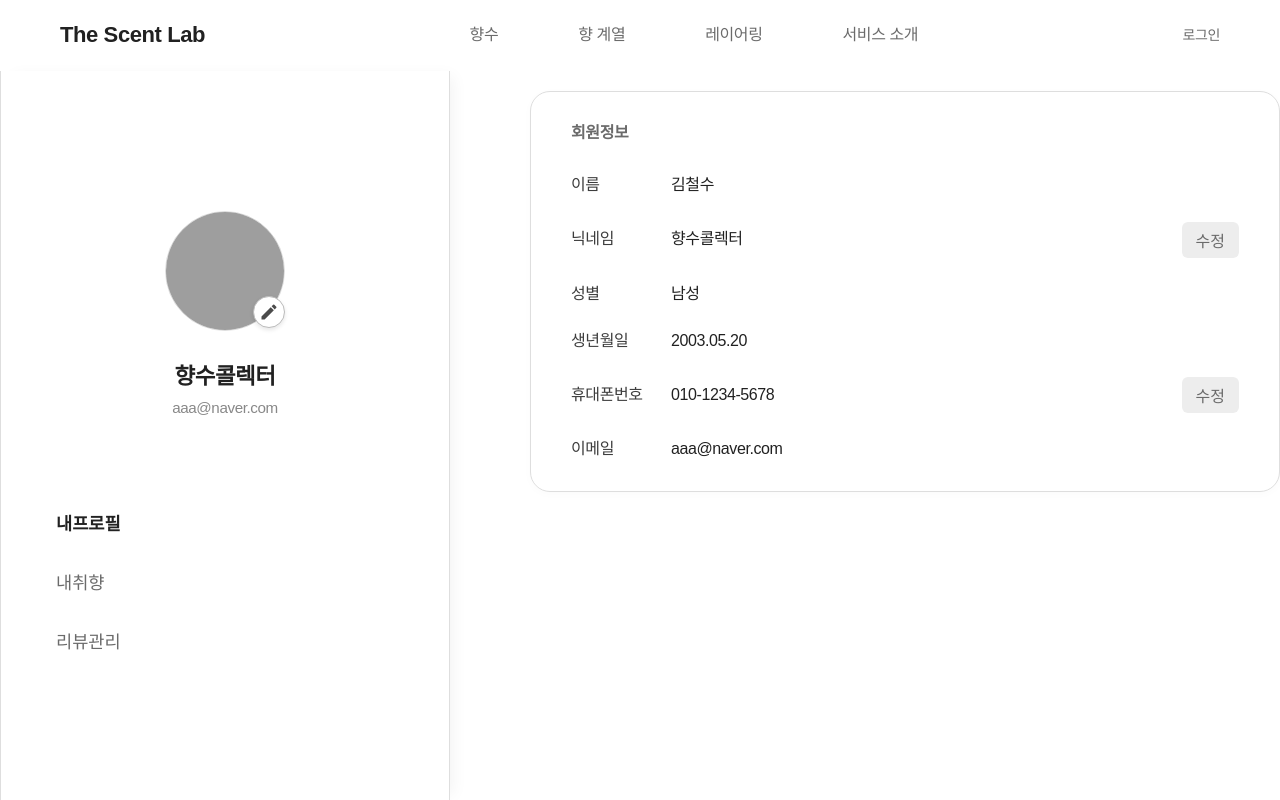
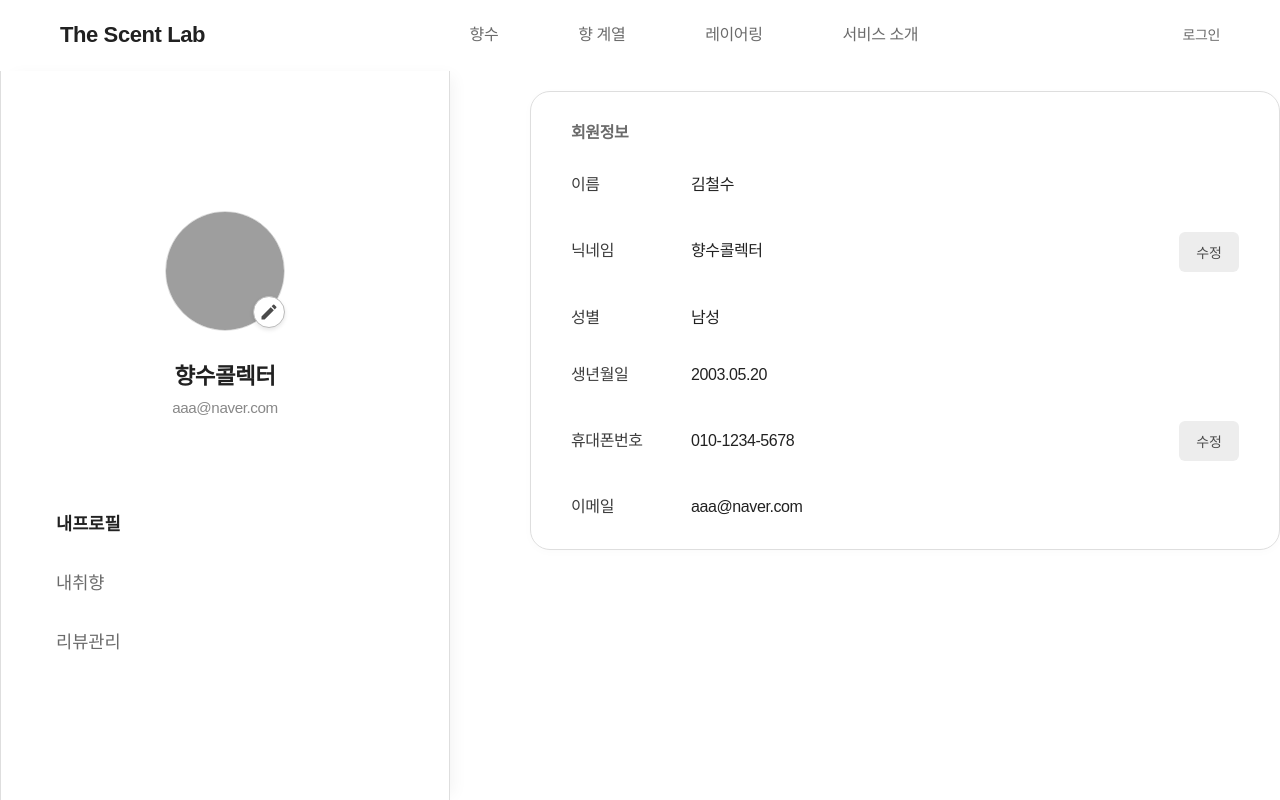
Before and after one commit to deu26-capstone-design/Perfume-FE, a React (Vite) app: page /my-page in a window 1280 px wide. Built offline with nearby package versions, Linux system fonts and the light colour scheme; no server answers; grey boxes are pictures that could not be loaded; a web font is replaced by a local one.

Commit message:
✨ feat: 회원정보 수정 UI 구현

```diff
--- /dev/null
+++ b/src/features/inline-edit/InlineEdit.css
@@ -0,0 +1,138 @@
+.info-row {
+  display: flex;
+  align-items: center;
+  justify-content: space-between;
+  width: 100%;
+}
+
+.info-label {
+  width: 120px;
+  color: var(--gray-500);
+  font-weight: 500;
+  font-size: 1rem;
+}
+
+.info-content-area {
+  flex: 1;
+  display: flex;
+  justify-content: flex-end;
+}
+
+/* 1. 기본 표시 모드 */
+.info-display-mode {
+  display: flex;
+  align-items: center;
+  justify-content: space-between;
+  width: 100%;
+}
+
+.info-value {
+  color: var(--gray-900);
+  font-weight: 500;
+  font-size: 1rem;
+}
+
+.text-edit-trigger-btn {
+  padding: 9px 16px;
+  font-size: 0.875rem;
+  font-weight: 500;
+  color: var(--gray-600);
+  background-color: var(--gray-100);
+  border: 1px solid transparent;
+  border-radius: 6px;
+  cursor: pointer;
+  transition: all 0.2s;
+}
+
+.text-edit-trigger-btn:hover {
+  background-color: var(--gray-200);
+  color: var(--gray-900);
+}
+
+.info-edit-mode {
+  display: flex;
+  align-items: center;
+  justify-content: space-between;
+  width: 100%;
+  gap: 12px;
+}
+
+.info-input {
+  flex: 1;
+  width: 100%;
+  padding: 10px 14px;
+  font-size: 1rem;
+  color: var(--gray-900);
+  border: 1px solid var(--main-color);
+  border-radius: 6px;
+  outline: none;
+  transition: border-color 0.2s;
+}
+
+.info-input:focus {
+  border-color: var(--main-color);
+}
+
+.edit-text-actions {
+  display: flex;
+  gap: 6px;
+}
+
+.text-action-btn {
+  padding: 9px 16px;
+  font-size: 0.875rem;
+  font-weight: 500;
+  border-radius: 6px;
+  cursor: pointer;
+  transition: all 0.2s;
+}
+
+.text-action-btn.cancel {
+  background-color: var(--gray-100);
+  color: var(--gray-600);
+  border: 1px solid transparent;
+}
+
+.text-action-btn.cancel:hover {
+  background-color: var(--gray-200);
+  color: var(--gray-900);
+}
+
+.text-action-btn.save {
+  background-color: var(--main-color);
+  color: var(--white-900);
+  border: 1px solid transparent;
+}
+
+.text-action-btn.save:hover {
+  background-color: color-mix(in srgb, var(--main-color), black 30%);
+}
+
+@media (max-width: 767px) {
+  .info-label {
+    width: 90px;
+  }
+
+  .info-edit-mode {
+    flex-direction: column;
+    align-items: stretch;
+    width: 100%;
+    gap: 10px;
+  }
+
+  .info-input {
+    max-width: 100%;
+    width: 100%;
+  }
+
+  .edit-text-actions {
+    display: flex;
+    width: 100%;
+    gap: 8px;
+  }
+
+  .text-action-btn {
+    flex: 1;
+    justify-content: center;
+  }
+}
--- /dev/null
+++ b/src/features/inline-edit/InlineEdit.tsx
@@ -0,0 +1,88 @@
+import { useState, useEffect } from 'react';
+import './InlineEdit.css';
+
+interface InlineEditProps {
+  label: string;
+  initialValue: string;
+  isPhone?: boolean;
+}
+
+export default function InlineEdit({ label, initialValue, isPhone = false }: InlineEditProps) {
+  const [isEditing, setIsEditing] = useState(false);
+  const [value, setValue] = useState(initialValue);
+  const [tempValue, setTempValue] = useState(initialValue);
+
+  useEffect(() => {
+    setValue(initialValue);
+    setTempValue(initialValue);
+  }, [initialValue]);
+
+  const handleChange = (e: React.ChangeEvent<HTMLInputElement>) => {
+    let inputValue = e.target.value;
+
+    if (isPhone) {
+      const onlyNumbers = inputValue.replace(/[^0-9]/g, '');
+      if (onlyNumbers.length <= 3) {
+        inputValue = onlyNumbers;
+      } else if (onlyNumbers.length <= 7) {
+        inputValue = `${onlyNumbers.slice(0, 3)}-${onlyNumbers.slice(3)}`;
+      } else {
+        inputValue = `${onlyNumbers.slice(0, 3)}-${onlyNumbers.slice(3, 7)}-${onlyNumbers.slice(7, 11)}`;
+      }
+      if (inputValue.length > 13) return; // 010-1234-5678 길이 제한
+    }
+
+    setTempValue(inputValue);
+  };
+
+  const handleSave = () => {
+    setValue(tempValue);
+    setIsEditing(false);
+    // TODO: 백엔드 정보 수정 API 호출 (label, tempValue 활용)
+  };
+
+  const handleCancel = () => {
+    setTempValue(value); // 기존 값으로 원상복구
+    setIsEditing(false);
+  };
+
+  return (
+    <div className="info-row">
+      <span className="info-label">{label}</span>
+
+      <div className="info-content-area">
+        {isEditing ? (
+          <div className="info-edit-mode">
+            <input
+              type="text"
+              className="info-input"
+              value={tempValue}
+              onChange={handleChange}
+              placeholder={isPhone ? '숫자만 입력해주세요' : `${label} 입력`}
+              autoFocus
+            />
+            <div className="edit-text-actions">
+              <button type="button" className="text-action-btn cancel" onClick={handleCancel}>
+                취소
+              </button>
+              <button type="button" className="text-action-btn save" onClick={handleSave}>
+                저장
+              </button>
+            </div>
+          </div>
+        ) : (
+          <div className="info-display-mode">
+            <span className="info-value">{value}</span>
+            <button
+              type="button"
+              className="text-edit-trigger-btn"
+              onClick={() => setIsEditing(true)}
+            >
+              수정
+            </button>
+          </div>
+        )}
+      </div>
+    </div>
+  );
+}
--- a/src/widgets/UserInfo/UserInfo.css
+++ b/src/widgets/UserInfo/UserInfo.css
@@ -16,11 +16,10 @@
 .info-list {
   display: flex;
   flex-direction: column;
-  gap: 25px;
+  gap: 35px;
 }
 
 .info-row {
-  display: grid;
   grid-template-columns: 100px 1fr 60px;
   align-items: center;
   font-size: 1rem;
--- a/src/widgets/UserInfo/UserInfo.tsx
+++ b/src/widgets/UserInfo/UserInfo.tsx
@@ -1,3 +1,4 @@
+import InlineEdit from '@features/inline-edit/InlineEdit';
 import './UserInfo.css';
 
 interface UserProfile {
@@ -23,10 +24,10 @@ const UserInfo: React.FC<UserInfoProps> = ({ userData }) => {
 
   const infoList = [
     { label: '이름', value: userData.name, hasEdit: false },
-    { label: '닉네임', value: userData.nickname, hasEdit: true },
+    { label: '닉네임', value: userData.nickname, hasEdit: true, isPhone: false },
     { label: '성별', value: formatGender(userData.gender), hasEdit: false },
     { label: '생년월일', value: userData.birthdate.replaceAll('-', '.'), hasEdit: false },
-    { label: '휴대폰번호', value: userData.phone, hasEdit: true },
+    { label: '휴대폰번호', value: userData.phone, hasEdit: true, isPhone: true },
     { label: '이메일', value: userData.email, hasEdit: false },
   ];
 
@@ -34,15 +35,25 @@ const UserInfo: React.FC<UserInfoProps> = ({ userData }) => {
     <section className="info-card">
       <h3 className="card-title">회원정보</h3>
       <div className="info-list">
-        {infoList.map((info, index) => (
-          <div key={index} className="info-row">
-            <span className="info-label">{info.label}</span>
-            <span className="info-value">{info.value}</span>
-            <div className="btn-area">
-              {info.hasEdit && <button className="edit-btn">수정</button>}
+        {infoList.map((info, index) =>
+          info.hasEdit ? (
+            <InlineEdit
+              key={index}
+              label={info.label}
+              initialValue={info.value}
+              isPhone={info.isPhone}
+            />
+          ) : (
+            <div key={index} className="info-row">
+              <span className="info-label">{info.label}</span>
+              <div className="info-content-area">
+                <div className="info-display-mode">
+                  <span className="info-value">{info.value}</span>
+                </div>
+              </div>
             </div>
-          </div>
-        ))}
+          ),
+        )}
       </div>
     </section>
   );
```
